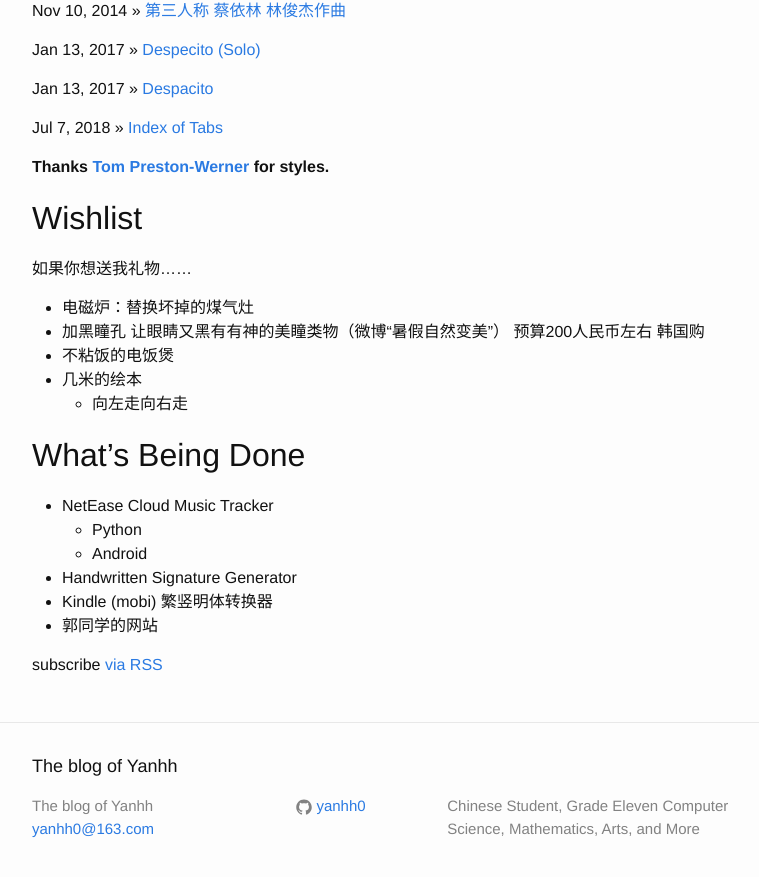
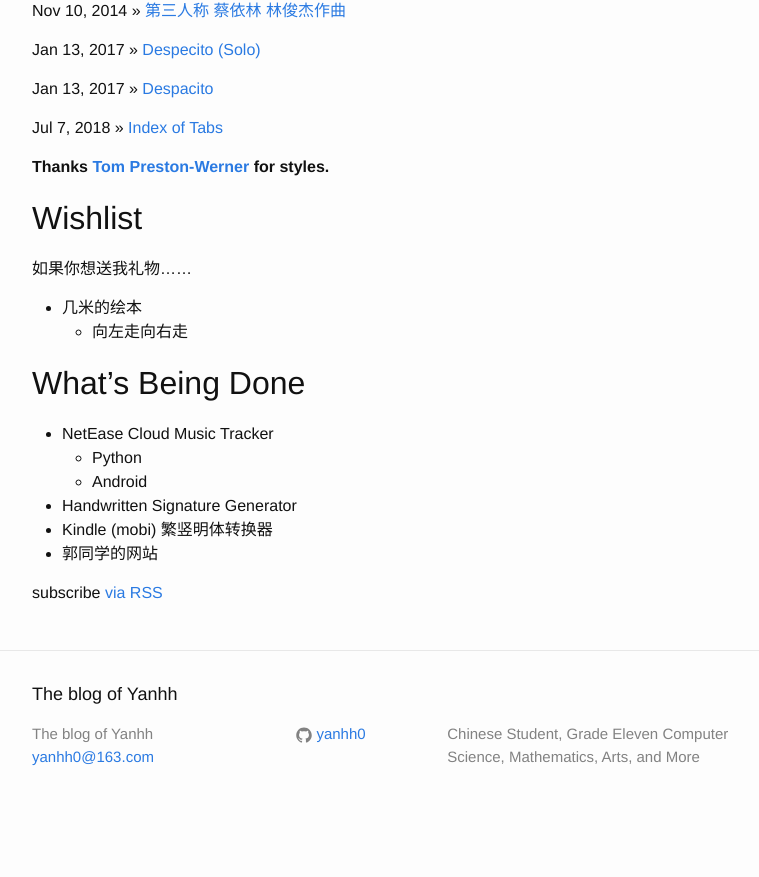
Before and after one commit to ggaarder7/yanhh0.github.io, a Jekyll site: the page built from index.md, in a window 1280 px wide and 900 px high, scrolled down 624 px. Shown: the top 877 px of the window, without its empty margins (238-997 px from the left). Built offline with Jekyll 4.4.1, drawn with Linux system fonts in a browser that asks for light colours; after the commit the page ends 1452 px from its top, so only the background shows below that.

Commit message:
private wishlist moved to personal/todo.md

```diff
--- a/index.md
+++ b/index.md
@@ -28,9 +28,6 @@
 
 如果你想送我礼物……
 
-- 电磁炉：替换坏掉的煤气灶
-- 加黑瞳孔 让眼睛又黑有有神的美瞳类物（微博“暑假自然变美”） 预算200人民币左右 韩国购
-- 不粘饭的电饭煲
 - 几米的绘本
   - 向左走向右走
 
```
